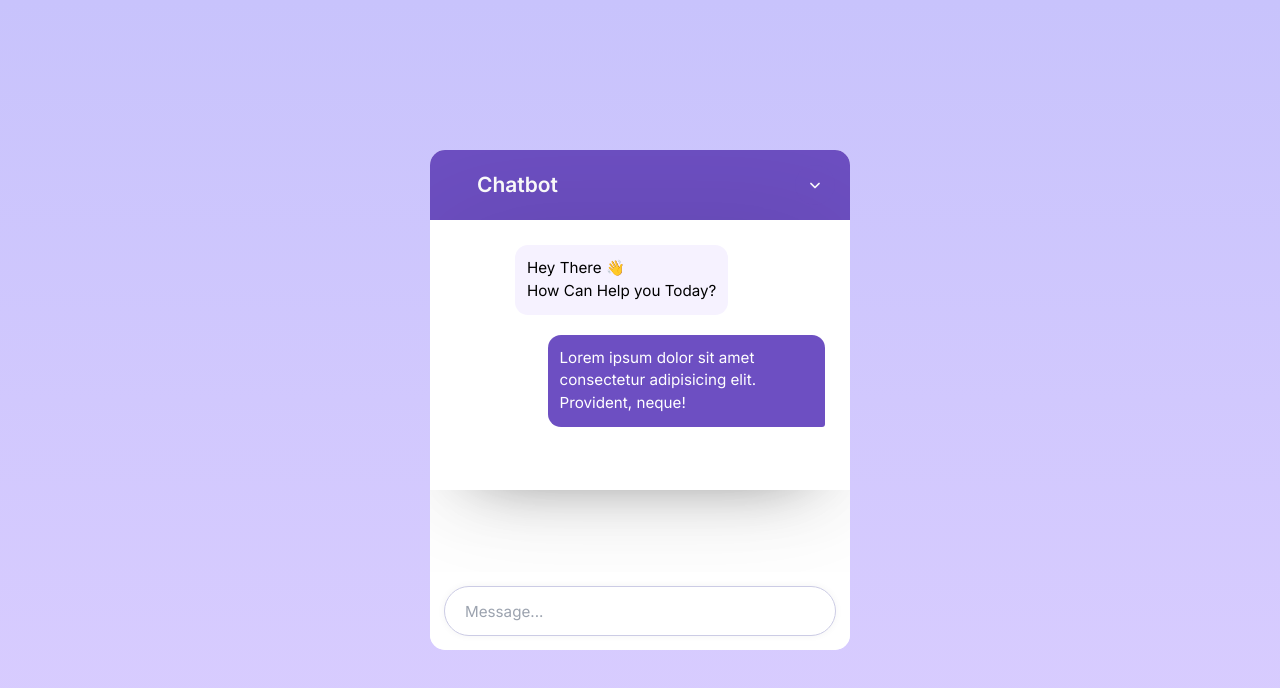
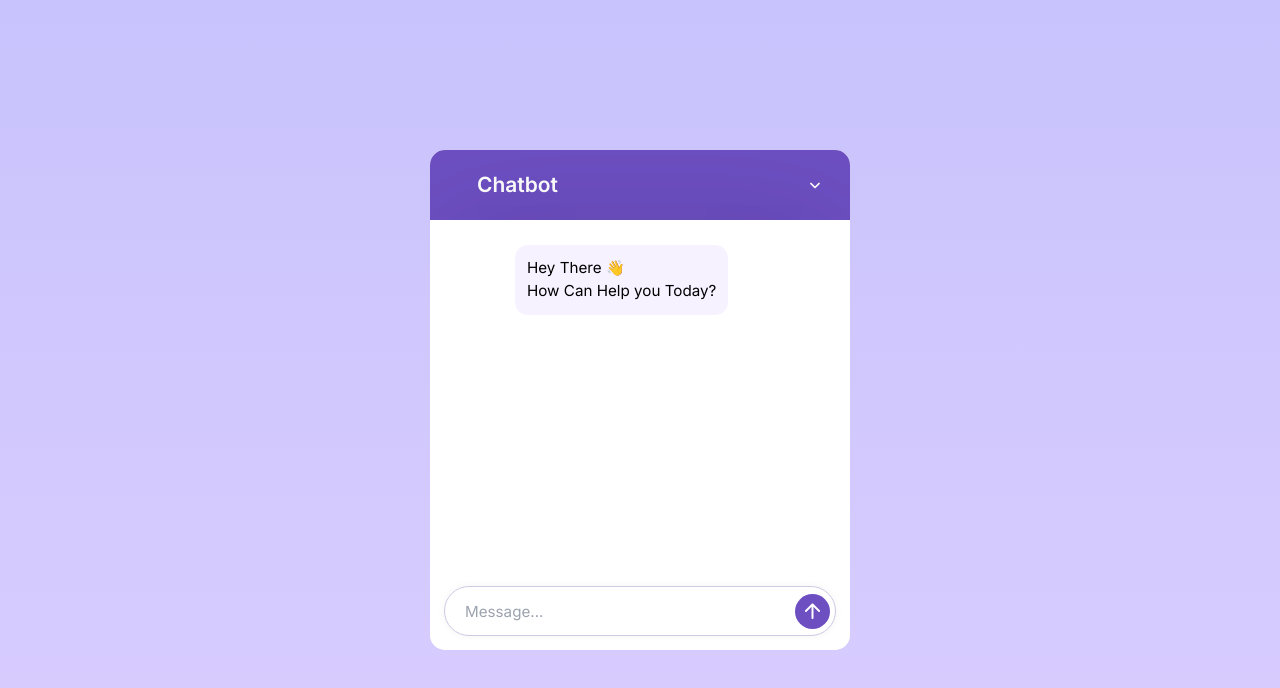
Before and after one commit to parmarkriss/My-Portfolio, a React (Vite) app in the folder chatbot-ai/: page / in a window 1280 px wide. Shown: the top 688 px of the page. Built offline with nearby package versions, Linux system fonts and the light colour scheme; some icons are missing.

Commit message:
form-handlling

```diff
--- a/chatbot-ai/src/App.jsx
+++ b/chatbot-ai/src/App.jsx
@@ -1,8 +1,18 @@
-import React from 'react'
+import React, { useState } from 'react'
 import ChatbotIcon from './components/ChatbotIcon'
 import Chatform from './components/Chatform';
+import Chatmessage from './components/Chatmessage';
 
 const App = () => {
+
+  const [chathistory, setChathistory] = useState([]);
+
+  const generateBotmessage = (history) =>{
+     console.log(history);
+
+  }
+
+
   return (
     <div className="container">
       <div className="chatbot-popup relative w-[420px] h-[500px] overflow-hidden bg-[#fff] rounded-[15px] flex flex-col">
@@ -20,20 +30,21 @@ const App = () => {
         </div>
 
         {/* Chatbot Body */}
-        <div className="chatbot-body mb-[82px]  flex-1 p-[25px] [22px] h-[460px] overflow-y-auto flex gap-[20px] flex-col shadow-custom">
+        <div className="chatbot-body   flex-1 p-[25px] [22px] h-[460px] overflow-y-auto flex gap-[20px] flex-col shadow-custom ">
           <div className="message bot-message flex gap-11 items-center">
             <ChatbotIcon />
             <p className="message-text p-[12px] [16px] max-w-[75%] whitespace-pre-line text-[0.95rem] break-words bg-[#F6F2FF] rounded-[13px] [13px] [13px] [13px]">Hey There 👋 <br /> How Can Help you Today?</p>
           </div>
 
-          <div className="message user-message flex gap-11 flex-col items-end">
-            <p className="message-text p-[12px] [16px] max-w-[75%] whitespace-pre-line text-[0.95rem] break-words bg-[#6D4FC2] text-[#fff] rounded-tl-[13px] rounded-tr-[13px] rounded-bl-[13px] rounded-br-[3px]">Lorem ipsum dolor sit amet consectetur adipisicing elit. Provident, neque!</p>
-          </div>
+           {/* render the chat history dynamically */}
+          {chathistory.map((chat,index)=>{
+            return <Chatmessage key={index} chat={chat}/>
+          })}
         </div>
 
         {/* Chat Footer */}
         <div className="chat-footer  bottom-0 left-0 w-full bg-white p-[15px] rounded-b-[15px]">
-           <Chatform/>
+           <Chatform chathistory={chathistory} setChathistory={setChathistory} generateBotmessage={generateBotmessage}/>
         </div>
 
       </div>
--- a/chatbot-ai/src/components/Chatform.jsx
+++ b/chatbot-ai/src/components/Chatform.jsx
@@ -1,23 +1,50 @@
-import React from 'react'
+import React, { useRef } from 'react';
 
-const Chatform = () => {
+const Chatform = ({chathistory, setChathistory,generateBotmessage }) => {
+  const inputRef = useRef();
+
+  const handleSubmit = (e) => {
+    e.preventDefault();
+    const usermessage = inputRef.current.value.trim();
+
+    if (!usermessage) return;
+    inputRef.current.value = "";
+
+    //Update chat history with the user's  message
+    setChathistory((history) => [...history, { role: 'user', text: usermessage }]);
+
+     //Add a "Thinking.." placeholder for the bot's response
+     setTimeout(() => {
+        setChathistory((history) => [
+          ...history,
+          { role: 'model', text: "Thinking..." }
+        ]);
+        generateBotmessage([...chathistory, { role: 'user', text: usermessage }]);
+      }, 600);
+  };
+
   return (
     <div>
-            <form action="#" className="chat-form flex items-center bg-white outline outline-1 outline-[#CCCCE5] rounded-[50px] focus-within:outline-[#6D4FC2] focus-within:outline-[2px] shadow-[0_0_8px_rgba(0,0,0,0.06)]">
+      <form
+        action="#"
+        className="chat-form flex items-center bg-white outline outline-1 outline-[#CCCCE5] rounded-[50px] focus-within:outline-[#6D4FC2] focus-within:outline-[2px] shadow-[0_0_8px_rgba(0,0,0,0.06)]"
+        onSubmit={handleSubmit}
+      >
         <input
           type="text"
+          ref={inputRef}
           placeholder="Message..."
           className="message-input border-none outline-none p-[20px] bg-none h-[48px] text-[0.95rem] w-full rounded-[50px] peer"
           required
         />
         <button
-                    className="material-symbols-rounded h-[35px] w-[35px] bg-[#6D4FC2] text-[#fff] flex-shrink-0 border-none outline-none cursor-pointer ml-2 hover:bg-[#593bab] transition ease 0.2s rounded-[50px] mr-[5px] hidden peer-valid:block"
+          className="material-symbols-rounded h-[35px] w-[35px] bg-[#6D4FC2] text-[#fff] flex-shrink-0 border-none outline-none cursor-pointer ml-2 hover:bg-[#593bab] transition ease 0.2s rounded-[50px] mr-[5px] peer-valid:block"
         >
           arrow_upward
         </button>
       </form>
     </div>
-    )
-}
+  );
+};
 
-export default Chatform
+export default Chatform;
--- /dev/null
+++ b/chatbot-ai/src/components/Chatmessage.jsx
@@ -0,0 +1,29 @@
+import React from 'react';
+import ChatbotIcon from './ChatbotIcon';
+
+const Chatmessage = ({ chat }) => {
+  return (
+    <div>
+      <div
+        className={`message ${
+          chat.role === 'model' ? 'bot' : 'user'
+        }-message flex gap-11 items-center ${
+          chat.role === 'model' ? 'justify-start' : 'justify-end'
+        }`}
+      >
+        {chat.role === 'model' && <ChatbotIcon />}
+        <p
+          className={`message-text p-[12px] [16px] max-w-[75%] whitespace-pre-line text-[0.95rem] break-words ${
+            chat.role === 'model'
+              ? 'bg-[#F6F2FF] text-[#000] rounded-tl-[13px] rounded-tr-[13px] rounded-bl-[13px] rounded-br-[13px]'
+              : 'bg-[#6D4FC2] text-[#fff] rounded-tl-[13px] rounded-tr-[13px] rounded-bl-[3px] rounded-br-[13px]'
+          }`}
+        >
+          {chat.text}
+        </p>
+      </div>
+    </div>
+  );
+};
+
+export default Chatmessage;
--- a/chatbot-ai/src/index.css
+++ b/chatbot-ai/src/index.css
@@ -44,3 +44,8 @@ body {
   border-radius: 50%;
   flex-shrink: 0;
 }
+
+.chatbot-body{
+  scrollbar-width: thin;
+  scrollbar-color: #DDD3F9 transparent;
+}
```
Lines whose indentation alone changed are shown as unchanged.
